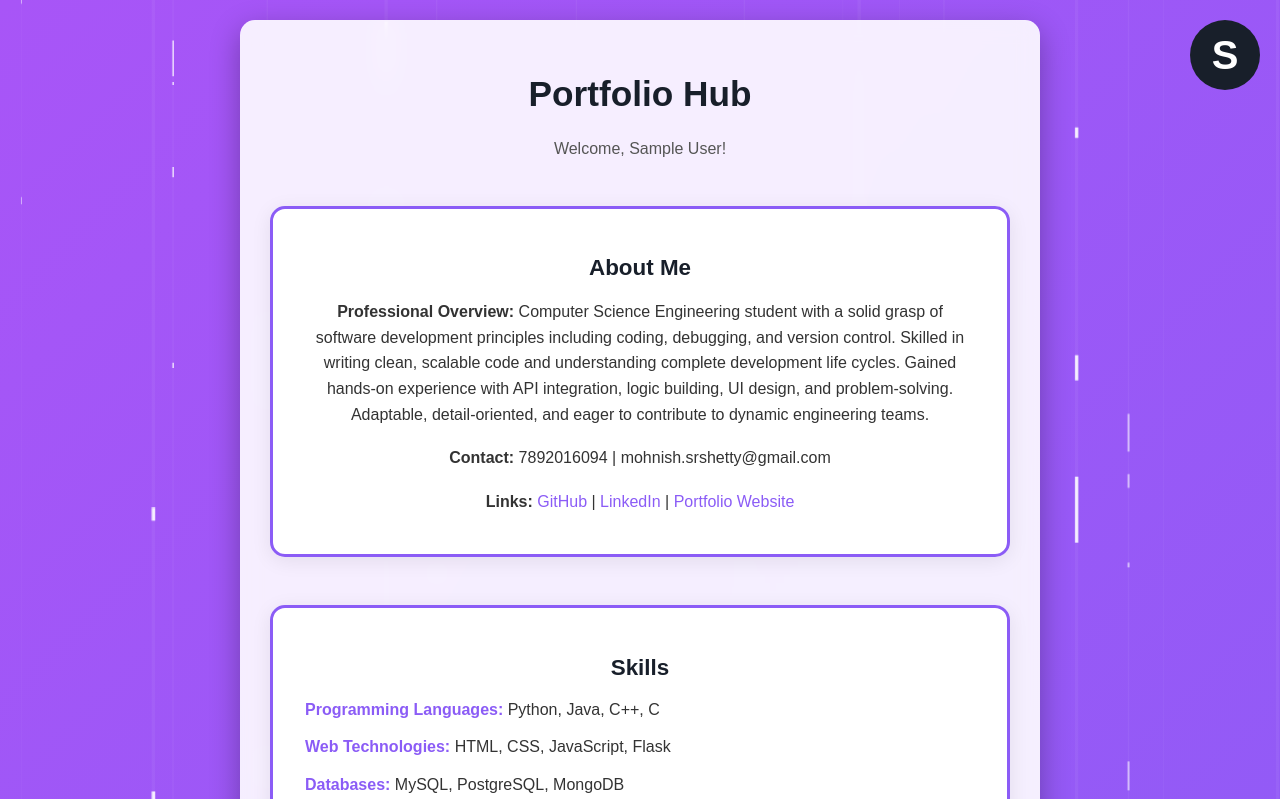
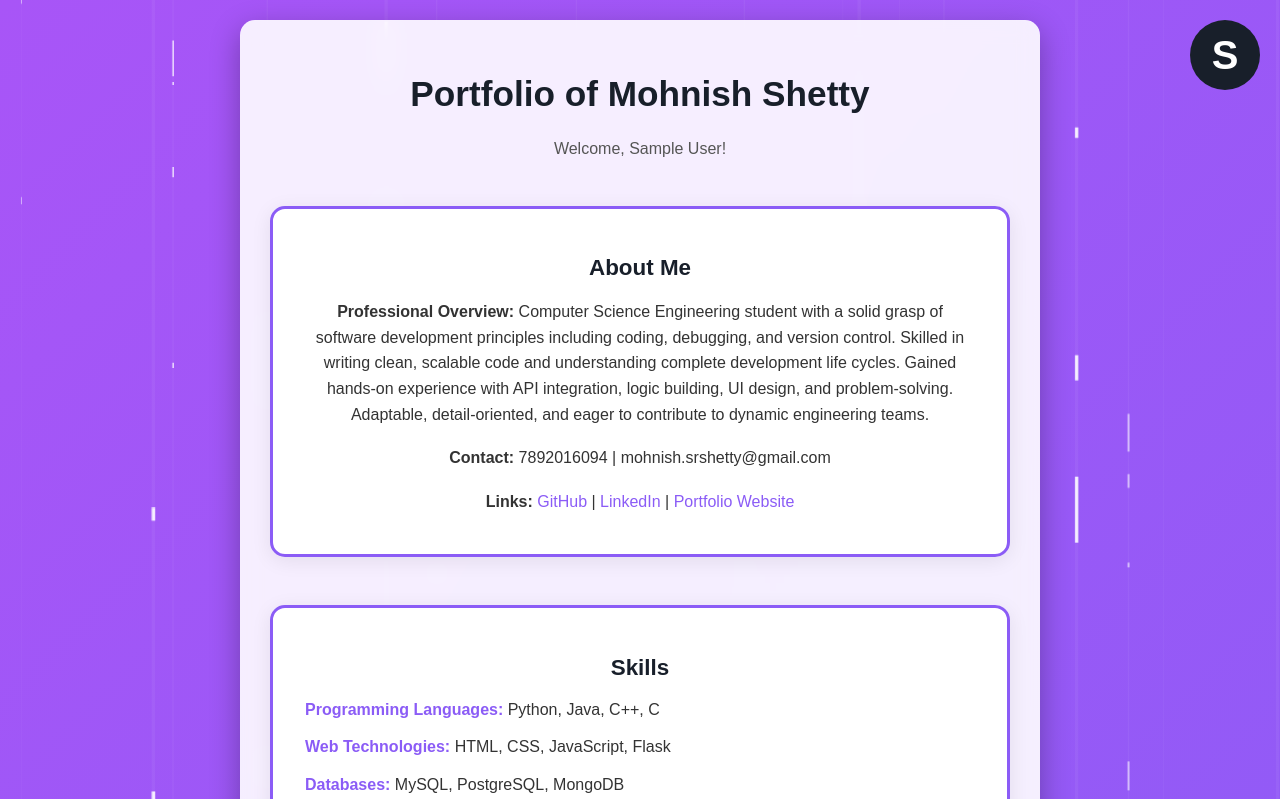
Before and after one commit to mohnish-srshetty/Portfolio, a Node server app: page /portfolio in a window 1280 px wide. Shown: the top 799 px of the page. Run offline with Node 20, Linux system fonts and the light colour scheme; the visitor is signed in with stand-in values (Sample User, id 1); some libraries are stand-ins or nearby versions.

Commit message:
Edit heading

```diff
--- a/views/portfolio.ejs
+++ b/views/portfolio.ejs
@@ -59,7 +59,7 @@
   </div>
 
   <div class="container portfolio-container">
-    <h1>Portfolio Hub</h1>
+    <h1>Portfolio of Mohnish Shetty</h1>
     <p style="color: #555; margin-bottom: 24px;">Welcome, <%= user.name %>!</p>
 
     <section class="portfolio-section">
```
